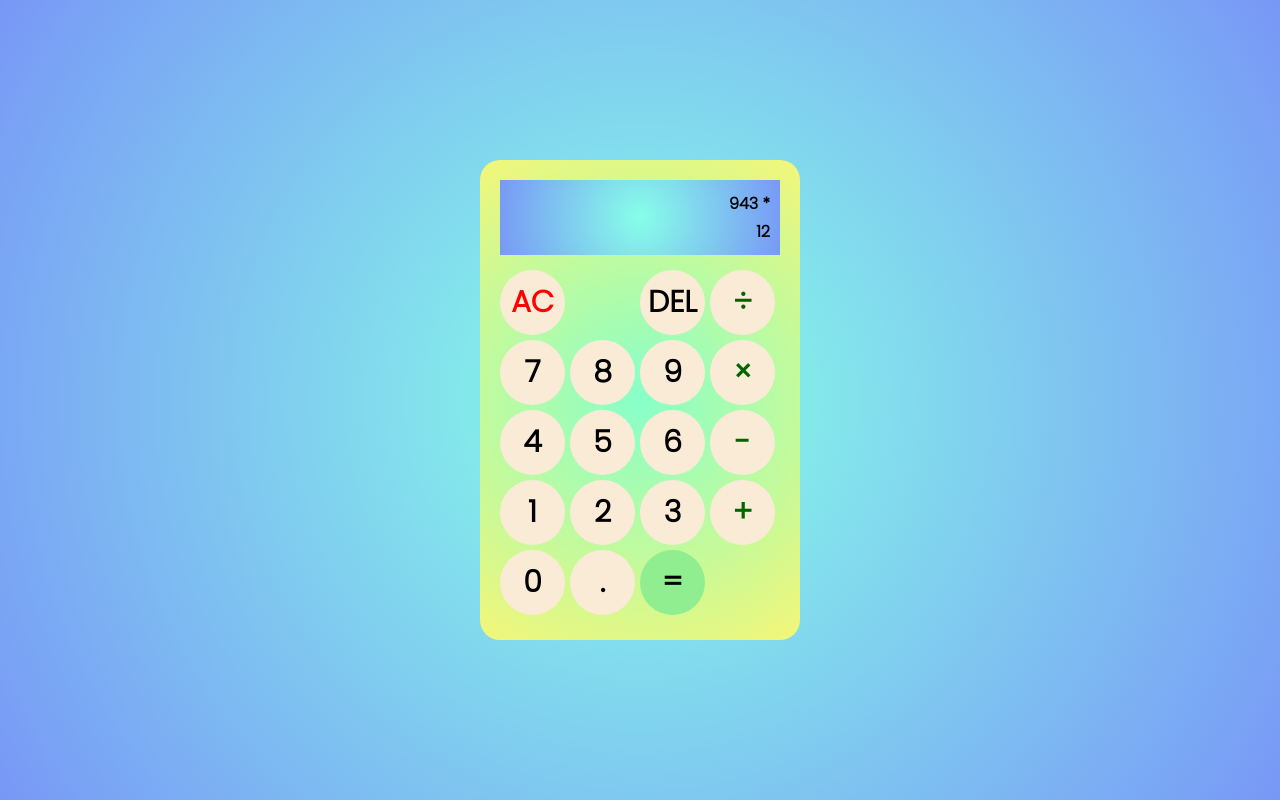
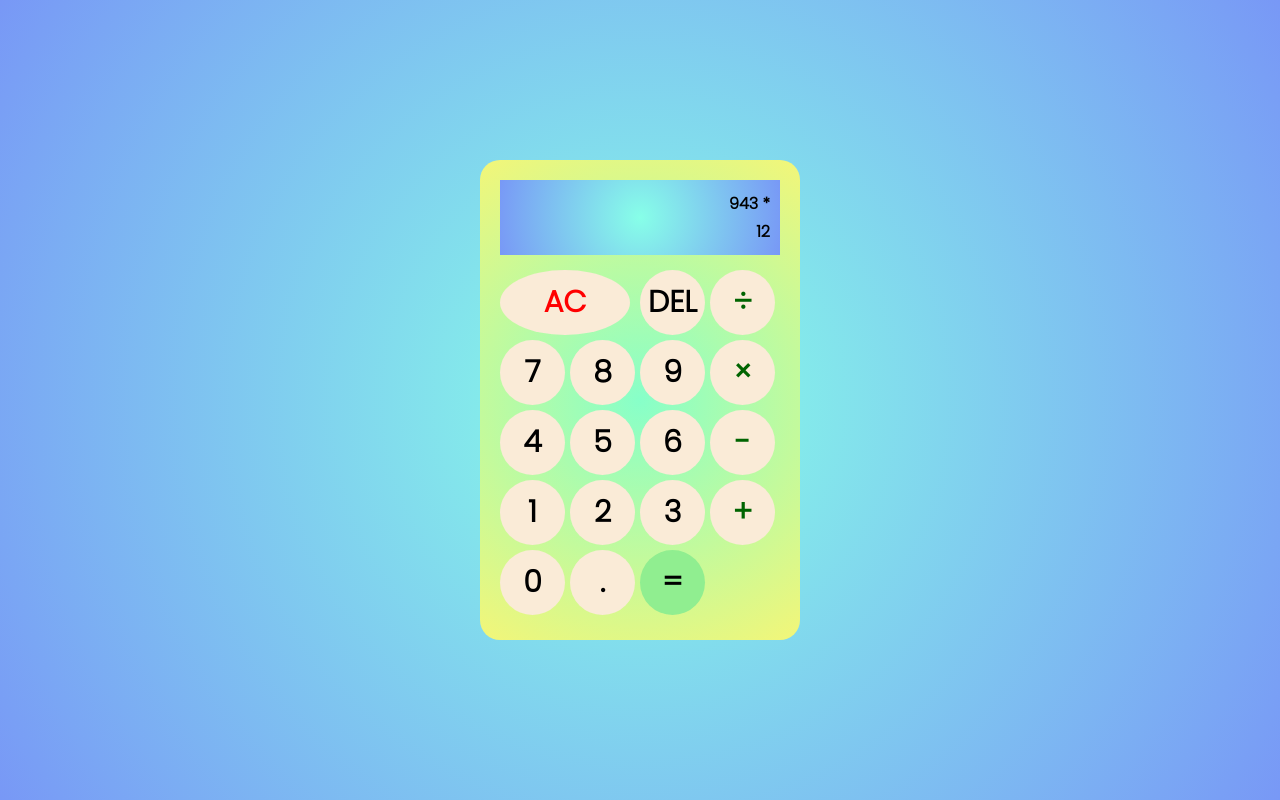
Before and after one commit to Kasy00/JS-Calculator, a plain HTML site: page index.html in a window 1280 px wide. Drawn offline with Linux system fonts and the light colour scheme.

Commit message:
AC button is now 2x wider than the rest of buttons

```diff
--- a/index.html
+++ b/index.html
@@ -16,7 +16,7 @@
             <div class="previous">943 *</div>
             <div class="current">12</div>
         </div>
-        <button class="clear-button">AC</button>
+        <button id="clear-button">AC</button>
         <button>DEL</button>
         <button class="operands-button">÷</button>
         <button>7</button>
--- a/style.css
+++ b/style.css
@@ -62,9 +62,10 @@ body{
     color: darkgreen;
 }
 
-.clear-button{
+#clear-button{
     color: red;
     grid-column: span 2;
+    width: 130px;
 }
 
 .display{
```
